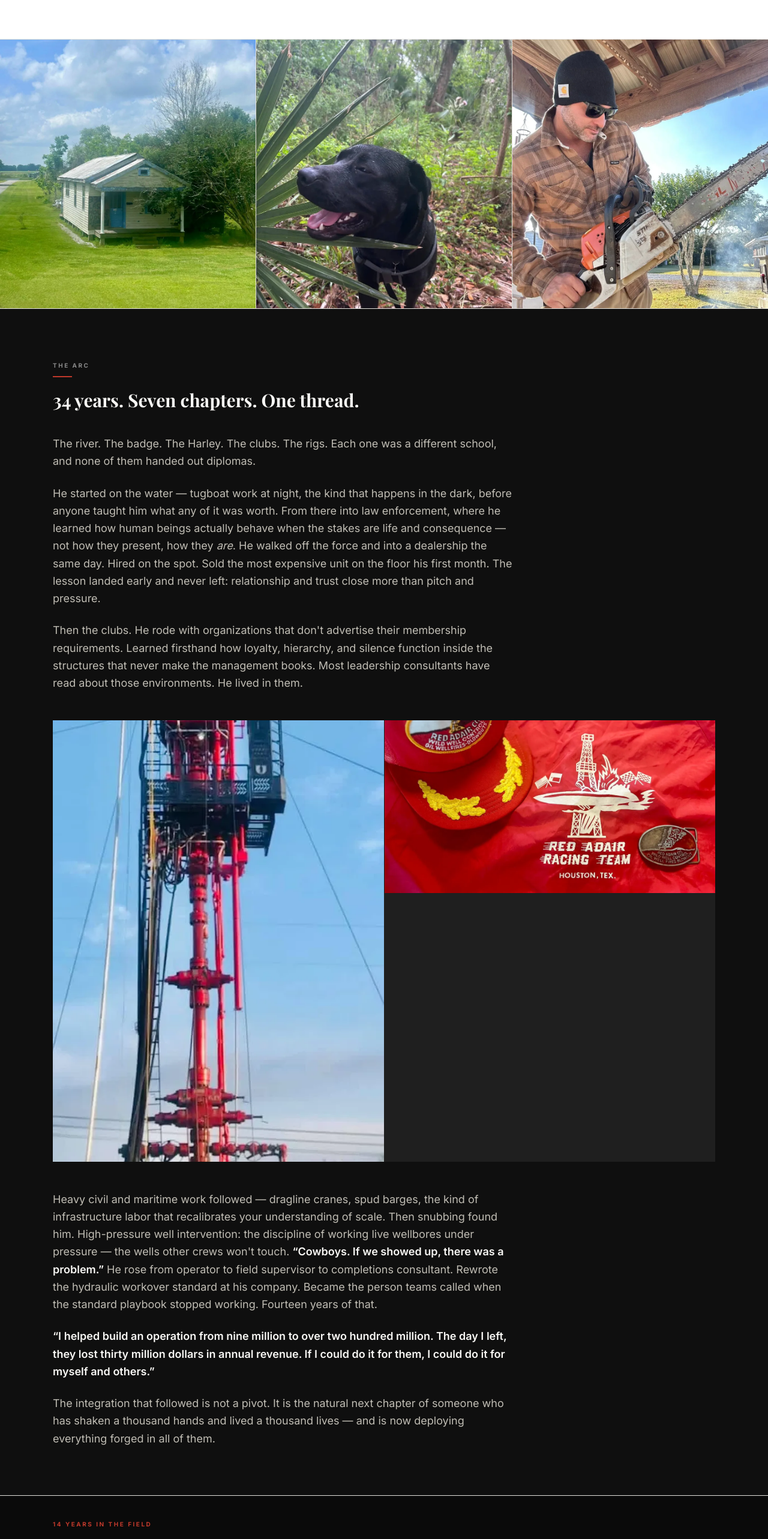
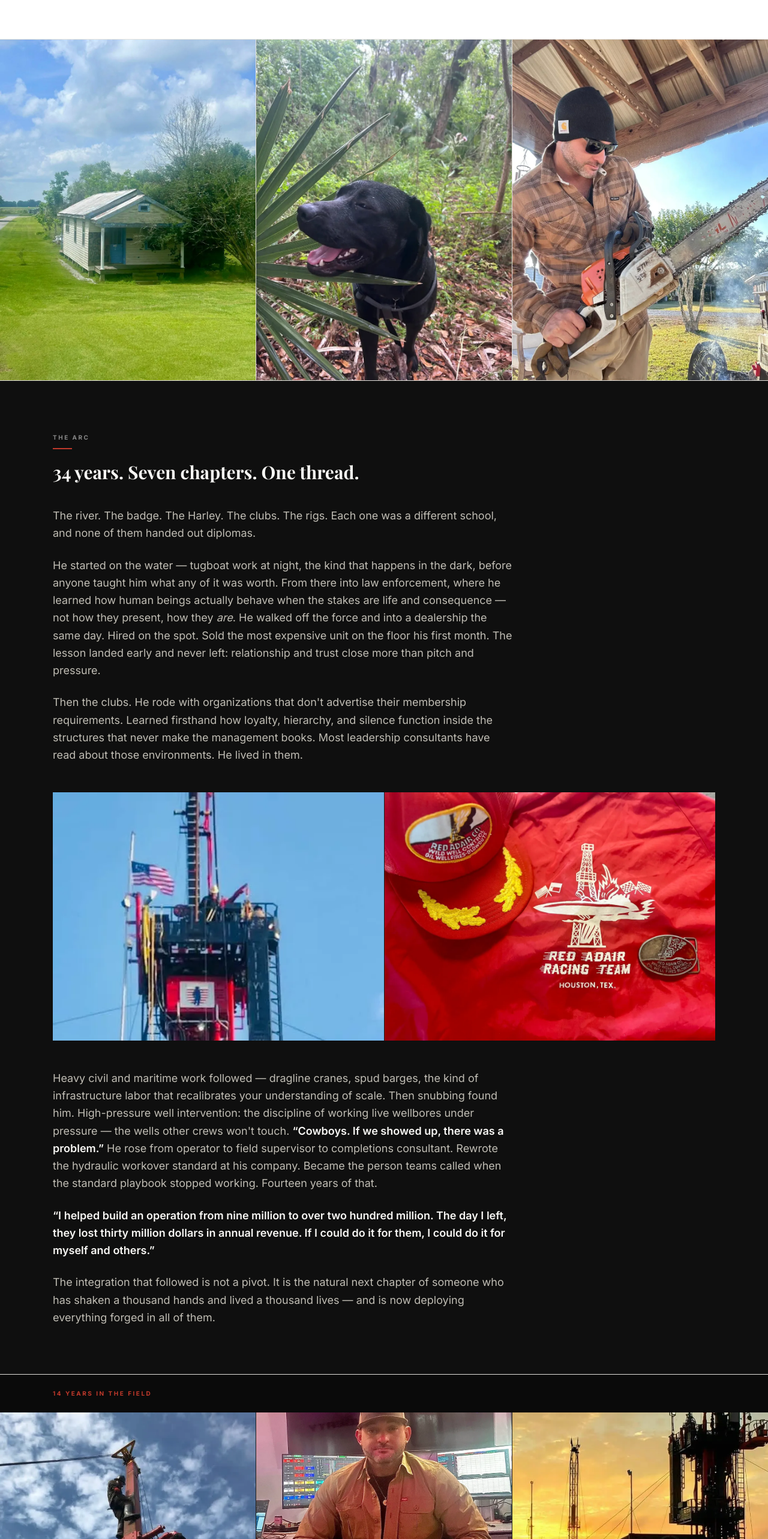
Before and after one commit to ardoinconsulting-png/divergent-darrel, a Next.js app: page /story in a window 1280 px wide. Shown: the part 1141-3707 px from the top of the page at 60% size. Built offline with nearby package versions, Linux system fonts and the light colour scheme.

Commit message:
Story page: fix image framing — consistent aspect ratios per grid row, remove dark backgrounds

```diff
--- a/app/story/page.tsx
+++ b/app/story/page.tsx
@@ -44,16 +44,22 @@ export default function StoryPage() {
           </div>
         </section>
 
-        {/* ── ORIGIN — RACELAND (tiller-kid side frame) ── */}
+        {/* ── ORIGIN — RACELAND ─────────────────────── */}
+        {/*
+          tiller-kid: user confirmed good — object-cover object-top, fixed height.
+          No changes here.
+        */}
         <section className="border-b border-[#e2e0db] bg-white">
           <div className="max-w-6xl mx-auto px-6 py-16 md:py-20 grid md:grid-cols-[5fr_7fr] gap-12 items-start">
-
-            {/* Left: tiller-kid photo */}
             <div>
               <span className="text-[10px] tracking-[0.25em] uppercase font-bold text-[#6b6b6b]">
                 Raceland, Louisiana
               </span>
               <div className="mt-2 w-8 h-0.5 bg-[#c0392b]" />
+              {/*
+                Fix: no background color — tiller-kid fills frame with object-cover.
+                Fixed height container, object-top anchors to face/top of image.
+              */}
               <div className="relative w-full mt-8 overflow-hidden h-80 md:h-[28rem]">
                 <Image
                   src="/images/tiller-kid.webp"
@@ -64,8 +70,6 @@ export default function StoryPage() {
                 />
               </div>
             </div>
-
-            {/* Right: text */}
             <div className="space-y-5 md:pt-12">
               <h2
                 className="text-2xl md:text-3xl font-bold text-[#0f0f0f] leading-tight"
@@ -107,23 +111,29 @@ export default function StoryPage() {
         </section>
 
         {/* ── 3-UP: story-1, story-2, story-3 ──────────── */}
+        {/*
+          Fix: all 3 cells use the same aspectRatio: "3/4" (portrait).
+          Consistent ratio in a single grid row = no height conflict = no dark gaps.
+          No background color needed — object-cover fills completely.
+          object-top anchors subject matter at top of frame.
+        */}
         <section className="border-b border-[#e2e0db]">
           <div className="grid grid-cols-3 gap-px bg-[#e2e0db]">
             {["/images/story-1.webp", "/images/story-2.webp", "/images/story-3.webp"].map((src, i) => (
-              <div key={i} className="relative overflow-hidden bg-[#1a1a1a] h-80 md:h-[28rem]">
+              <div key={i} className="relative overflow-hidden" style={{ aspectRatio: "3/4" }}>
                 <Image
                   src={src}
                   alt={`Darrel Ardoin — ${i + 1}`}
                   fill
                   sizes="33vw"
-                  className="object-cover"
+                  className="object-cover object-top"
                 />
               </div>
             ))}
           </div>
         </section>
 
-        {/* ── THE ARC — NARRATIVE WITH INLINE PHOTOS ─── */}
+        {/* ── THE ARC — NARRATIVE ───────────────────── */}
         <section className="border-b border-[#e2e0db] bg-[#0f0f0f]">
           <div className="max-w-6xl mx-auto px-6 py-16 md:py-20">
             <div className="mb-10">
@@ -139,7 +149,6 @@ export default function StoryPage() {
               </h2>
             </div>
 
-            {/* First block of narrative */}
             <div className="max-w-3xl space-y-6 mb-12">
               <p className="text-base md:text-lg text-[#c0bdb4] leading-relaxed">
                 The river. The badge. The Harley. The clubs. The rigs. Each one
@@ -165,29 +174,34 @@ export default function StoryPage() {
               </p>
             </div>
 
-            {/* Inline 2-up: oil-1 + oil-2 breaking the narrative */}
+            {/* Inline 2-up: oil-1 + oil-2 — BOTH same aspectRatio: "4/3" */}
+            {/*
+              Fix: both cells match at 4/3 landscape. No height mismatch.
+              oil-1 (snubbing unit, likely portrait) uses object-top to show rig top.
+              oil-2 uses object-center.
+              No background needed — object-cover fills both completely.
+            */}
             <div className="grid grid-cols-2 gap-px bg-[#1f1f1f] mb-12">
-              <div className="relative overflow-hidden bg-[#111]" style={{ aspectRatio: "3/4" }}>
+              <div className="relative overflow-hidden" style={{ aspectRatio: "4/3" }}>
                 <Image
                   src="/images/oil-1.webp"
                   alt="Snubbing unit"
                   fill
                   sizes="50vw"
-                  className="object-cover"
+                  className="object-cover object-top"
                 />
               </div>
-              <div className="relative overflow-hidden bg-[#111] h-56 md:h-72">
+              <div className="relative overflow-hidden" style={{ aspectRatio: "4/3" }}>
                 <Image
                   src="/images/oil-2.webp"
                   alt="Well intervention gear"
                   fill
                   sizes="50vw"
-                  className="object-cover"
+                  className="object-cover object-center"
                 />
               </div>
             </div>
 
-            {/* Second block of narrative */}
             <div className="max-w-3xl space-y-6">
               <p className="text-base md:text-lg text-[#c0bdb4] leading-relaxed">
                 Heavy civil and maritime work followed — dragline cranes, spud
@@ -222,47 +236,54 @@ export default function StoryPage() {
         </section>
 
         {/* ── 3-UP: oil-3, oil-4, oil-5 ────────────────── */}
+        {/*
+          Fix: all 3 cells use the same aspectRatio: "4/3" (landscape).
+          Previously oil-3 was 3/4 and oil-4/5 were 4/3 — the height mismatch
+          caused CSS grid to stretch cells unevenly, creating dark side gaps.
+          Now all 3 match: grid row height is consistent, object-cover fills every cell.
+          oil-3 (rig/sky shot) uses object-top to anchor the rig top.
+        */}
         <section className="border-b border-[#1f1f1f] bg-[#0a0a0a]">
-          <div className="max-w-6xl mx-auto px-6 pt-4 pb-0">
-            <p className="text-[10px] tracking-[0.25em] uppercase font-bold text-[#c0392b] py-6">
+          <div className="max-w-6xl mx-auto px-6 py-6">
+            <p className="text-[10px] tracking-[0.25em] uppercase font-bold text-[#c0392b]">
               14 Years in the Field
             </p>
           </div>
           <div className="grid grid-cols-3 gap-px bg-[#1f1f1f]">
-            <div className="relative overflow-hidden bg-[#111]" style={{ aspectRatio: "3/4" }}>
-              <Image src="/images/oil-3.webp" alt="Rig against blue sky" fill sizes="33vw" className="object-cover" />
+            <div className="relative overflow-hidden" style={{ aspectRatio: "4/3" }}>
+              <Image src="/images/oil-3.webp" alt="Rig against blue sky" fill sizes="33vw" className="object-cover object-top" />
             </div>
-            <div className="relative overflow-hidden bg-[#111]" style={{ aspectRatio: "4/3" }}>
-              <Image src="/images/oil-4.webp" alt="Command center" fill sizes="33vw" className="object-cover" />
+            <div className="relative overflow-hidden" style={{ aspectRatio: "4/3" }}>
+              <Image src="/images/oil-4.webp" alt="Command center" fill sizes="33vw" className="object-cover object-center" />
             </div>
-            <div className="relative overflow-hidden bg-[#111]" style={{ aspectRatio: "4/3" }}>
-              <Image src="/images/oil-5.webp" alt="Field operations" fill sizes="33vw" className="object-cover" />
+            <div className="relative overflow-hidden" style={{ aspectRatio: "4/3" }}>
+              <Image src="/images/oil-5.webp" alt="Field operations" fill sizes="33vw" className="object-cover object-center" />
             </div>
           </div>
         </section>
 
-        {/* ── WHAT HE BUILT (story-4 side frame) ───────── */}
+        {/* ── WHAT HE BUILT — story-4 side frame ───────── */}
+        {/*
+          Fix: removed bg-[#1a1a1a]. Container is aspectRatio: "3/4" (portrait).
+          object-cover fills completely — no dark edges possible without a bg color.
+        */}
         <section className="border-b border-[#e2e0db] bg-white">
           <div className="max-w-6xl mx-auto px-6 py-16 md:py-20 grid md:grid-cols-2 gap-12 items-start">
-
-            {/* Left: story-4 photo */}
             <div>
               <span className="text-[10px] tracking-[0.25em] uppercase font-bold text-[#6b6b6b]">
                 What He Built
               </span>
               <div className="mt-2 w-8 h-0.5 bg-[#c0392b]" />
-              <div className="relative w-full mt-8 overflow-hidden bg-[#1a1a1a]" style={{ aspectRatio: "3/4" }}>
+              <div className="relative w-full mt-8 overflow-hidden" style={{ aspectRatio: "3/4" }}>
                 <Image
                   src="/images/story-4.webp"
                   alt="Darrel Ardoin"
                   fill
                   sizes="(max-width: 768px) 100vw, 50vw"
-                  className="object-cover"
+                  className="object-cover object-center"
                 />
               </div>
             </div>
-
-            {/* Right: text */}
             <div className="space-y-5 md:pt-12">
               <h2
                 className="text-2xl md:text-3xl font-bold text-[#0f0f0f] leading-tight"
@@ -299,7 +320,11 @@ export default function StoryPage() {
           </div>
         </section>
 
-        {/* ── NEUROLOGICAL WIRING (preview side frame) ─── */}
+        {/* ── NEUROLOGICAL WIRING — preview side frame ─── */}
+        {/*
+          preview: user confirmed PERFECT. No changes to this image.
+          bg-[#1a1a1a] kept — preview is portrait 3/4 and fills its container cleanly.
+        */}
         <section className="border-b border-[#e2e0db]">
           <div className="max-w-6xl mx-auto px-6 py-16 md:py-20 grid md:grid-cols-2 gap-12 items-start">
             <div>
@@ -351,7 +376,7 @@ export default function StoryPage() {
                   alt="Darrel Ardoin"
                   fill
                   sizes="(max-width: 768px) 100vw, 50vw"
-                  className="object-cover"
+                  className="object-cover object-center"
                 />
               </div>
               <div className="bg-[#0f0f0f] p-8">
```
